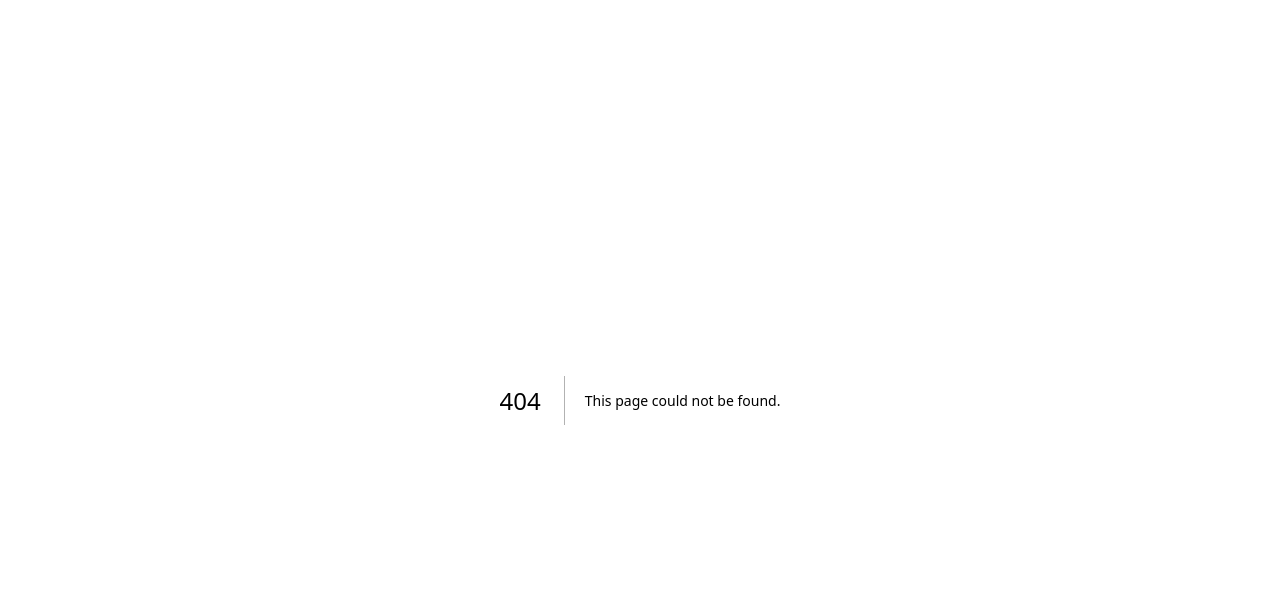
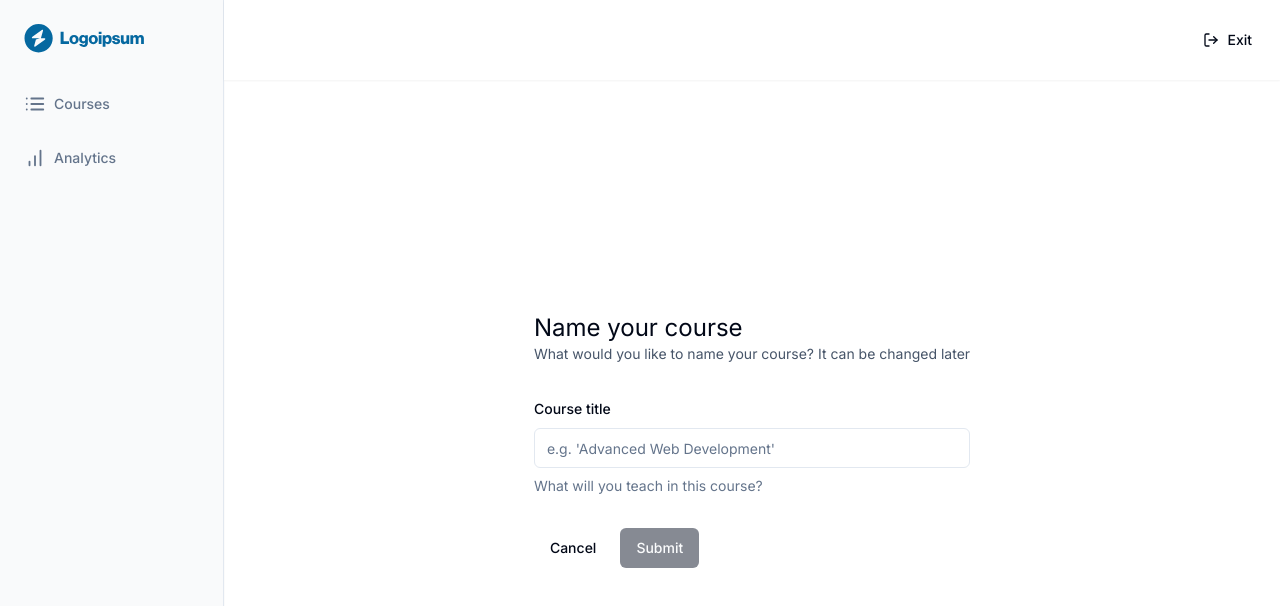
Before and after one commit to petercreams/tutor-app, a Next.js app: page /teacher/create in a window 1280 px wide. Before the commit this address had no page. Shown: the top 606 px of the page. Built offline with nearby package versions, Linux system fonts and the light colour scheme.

Commit message:
feat: init create course frontend

```diff
--- a/app/(dashboard)/(routes)/teacher/courses/page.tsx
+++ b/app/(dashboard)/(routes)/teacher/courses/page.tsx
@@ -1,9 +1,15 @@
-import React from 'react'
+import { Button } from '@/components/ui/button';
+import Link from 'next/link';
+import React from 'react';
 
 function CoursesPage() {
   return (
-    <div>Courses</div>
-  )
+    <div className="p-6">
+      <Link href="/teacher/create">
+        <Button>New Course</Button>
+      </Link>
+    </div>
+  );
 }
 
-export default CoursesPage
+export default CoursesPage;
--- /dev/null
+++ b/app/(dashboard)/(routes)/teacher/create/page.tsx
@@ -0,0 +1,97 @@
+'use client';
+
+import React from 'react';
+import * as z from 'zod';
+import axios from 'axios';
+import {
+  FormControl,
+  FormItem,
+  FormDescription,
+  FormField,
+  FormLabel,
+  FormMessage,
+  Form,
+} from '@/components/ui/form';
+import { Input } from '@/components/ui/input';
+import { useForm } from 'react-hook-form';
+import { zodResolver } from '@hookform/resolvers/zod';
+import Link from 'next/link';
+import { Button } from '@/components/ui/button';
+import { useRouter } from 'next/navigation';
+import toast from 'react-hot-toast';
+
+const formSchema = z.object({
+  title: z.string().min(1, { message: 'Title is required' }),
+});
+
+const CreatePage = () => {
+  const router = useRouter();
+  const form = useForm<z.infer<typeof formSchema>>({
+    resolver: zodResolver(formSchema),
+    defaultValues: {
+      title: '',
+    },
+  });
+
+  const { isSubmitting, isValid } = form.formState;
+
+  const onSubmit = async (values: z.infer<typeof formSchema>) => {
+    try {
+      const response = await axios.post('/api/course', values);
+      router.push(`/teacher/courses/${response.data.id}`);
+      console.log(values);
+    } catch (error) {
+      toast.error('Something went wrong', { position: 'bottom-center' });
+    }
+  };
+
+  return (
+    <div className="flex max-w-5xl mx-auto md:items-center md:justify-center h-full p-6">
+      <div>
+        <h1 className="text-2xl">Name your course</h1>
+        <p className="text-sm text-slate-600">
+          What would you like to name your course? It can be changed later
+        </p>
+        <Form {...form}>
+          <form
+            onSubmit={form.handleSubmit(onSubmit)}
+            className="space-y-8 mt-8"
+          >
+            <FormField
+              control={form.control}
+              name="title"
+              render={({ field }) => (
+                <FormItem>
+                  <FormLabel>Course title</FormLabel>
+                  <FormControl>
+                    <Input
+                      disabled={isSubmitting}
+                      placeholder="e.g. 'Advanced Web Development'"
+                      {...field}
+                    />
+                  </FormControl>
+                  <FormDescription>
+                    What will you teach in this course?
+                  </FormDescription>
+                  <FormMessage />
+                </FormItem>
+              )}
+            />
+            <div className="flex items-center gap-x-2">
+              <Link href="/">
+                <Button variant="ghost" type="submit">
+                  Cancel
+                </Button>
+              </Link>
+              <Button type="submit" disabled={!isValid || isSubmitting}>
+                Submit
+              </Button>
+            </div>
+          </form>
+        </Form>
+      </div>
+    </div>
+  );
+};
+
+export default CreatePage;
--- a/app/layout.tsx
+++ b/app/layout.tsx
@@ -2,6 +2,7 @@
 import type { Metadata } from 'next';
 import { Inter } from 'next/font/google';
 import { ClerkProvider } from '@clerk/nextjs';
+import { ToastProvider } from '@/components/providers/ToastProvider';
 
 const inter = Inter({ subsets: ['latin'] });
 
@@ -18,7 +19,10 @@
   return (
     <ClerkProvider>
       <html lang="en">
-        <body className={inter.className}>{children}</body>
+        <body className={inter.className}>
+          <ToastProvider />
+          {children}
+        </body>
       </html>
     </ClerkProvider>
   );
--- /dev/null
+++ b/components/providers/ToastProvider.tsx
@@ -0,0 +1,10 @@
+'use client';
+
+import React from 'react';
+import { Toaster } from 'react-hot-toast';
+
+const ToastProvider = () => {
+  return <Toaster />;
+};
+
+export { ToastProvider };
--- /dev/null
+++ b/components/ui/form.tsx
@@ -0,0 +1,176 @@
+import * as React from "react"
+import * as LabelPrimitive from "@radix-ui/react-label"
+import { Slot } from "@radix-ui/react-slot"
+import {
+  Controller,
+  ControllerProps,
+  FieldPath,
+  FieldValues,
+  FormProvider,
+  useFormContext,
+} from "react-hook-form"
+
+import { cn } from "@/lib/utils"
+import { Label } from "@/components/ui/label"
+
+const Form = FormProvider
+
+type FormFieldContextValue<
+  TFieldValues extends FieldValues = FieldValues,
+  TName extends FieldPath<TFieldValues> = FieldPath<TFieldValues>
+> = {
+  name: TName
+}
+
+const FormFieldContext = React.createContext<FormFieldContextValue>(
+  {} as FormFieldContextValue
+)
+
+const FormField = <
+  TFieldValues extends FieldValues = FieldValues,
+  TName extends FieldPath<TFieldValues> = FieldPath<TFieldValues>
+>({
+  ...props
+}: ControllerProps<TFieldValues, TName>) => {
+  return (
+    <FormFieldContext.Provider value={{ name: props.name }}>
+      <Controller {...props} />
+    </FormFieldContext.Provider>
+  )
+}
+
+const useFormField = () => {
+  const fieldContext = React.useContext(FormFieldContext)
+  const itemContext = React.useContext(FormItemContext)
+  const { getFieldState, formState } = useFormContext()
+
+  const fieldState = getFieldState(fieldContext.name, formState)
+
+  if (!fieldContext) {
+    throw new Error("useFormField should be used within <FormField>")
+  }
+
+  const { id } = itemContext
+
+  return {
+    id,
+    name: fieldContext.name,
+    formItemId: `${id}-form-item`,
+    formDescriptionId: `${id}-form-item-description`,
+    formMessageId: `${id}-form-item-message`,
+    ...fieldState,
+  }
+}
+
+type FormItemContextValue = {
+  id: string
+}
+
+const FormItemContext = React.createContext<FormItemContextValue>(
+  {} as FormItemContextValue
+)
+
+const FormItem = React.forwardRef<
+  HTMLDivElement,
+  React.HTMLAttributes<HTMLDivElement>
+>(({ className, ...props }, ref) => {
+  const id = React.useId()
+
+  return (
+    <FormItemContext.Provider value={{ id }}>
+      <div ref={ref} className={cn("space-y-2", className)} {...props} />
+    </FormItemContext.Provider>
+  )
+})
+FormItem.displayName = "FormItem"
+
+const FormLabel = React.forwardRef<
+  React.ElementRef<typeof LabelPrimitive.Root>,
+  React.ComponentPropsWithoutRef<typeof LabelPrimitive.Root>
+>(({ className, ...props }, ref) => {
+  const { error, formItemId } = useFormField()
+
+  return (
+    <Label
+      ref={ref}
+      className={cn(error && "text-destructive", className)}
+      htmlFor={formItemId}
+      {...props}
+    />
+  )
+})
+FormLabel.displayName = "FormLabel"
+
+const FormControl = React.forwardRef<
+  React.ElementRef<typeof Slot>,
+  React.ComponentPropsWithoutRef<typeof Slot>
+>(({ ...props }, ref) => {
+  const { error, formItemId, formDescriptionId, formMessageId } = useFormField()
+
+  return (
+    <Slot
+      ref={ref}
+      id={formItemId}
+      aria-describedby={
+        !error
+          ? `${formDescriptionId}`
+          : `${formDescriptionId} ${formMessageId}`
+      }
+      aria-invalid={!!error}
+      {...props}
+    />
+  )
+})
+FormControl.displayName = "FormControl"
+
+const FormDescription = React.forwardRef<
+  HTMLParagraphElement,
+  React.HTMLAttributes<HTMLParagraphElement>
+>(({ className, ...props }, ref) => {
+  const { formDescriptionId } = useFormField()
+
+  return (
+    <p
+      ref={ref}
+      id={formDescriptionId}
+      className={cn("text-sm text-muted-foreground", className)}
+      {...props}
+    />
+  )
+})
+FormDescription.displayName = "FormDescription"
+
+const FormMessage = React.forwardRef<
+  HTMLParagraphElement,
+  React.HTMLAttributes<HTMLParagraphElement>
+>(({ className, children, ...props }, ref) => {
+  const { error, formMessageId } = useFormField()
+  const body = error ? String(error?.message) : children
+
+  if (!body) {
+    return null
+  }
+
+  return (
+    <p
+      ref={ref}
+      id={formMessageId}
+      className={cn("text-sm font-medium text-destructive", className)}
+      {...props}
+    >
+      {body}
+    </p>
+  )
+})
+FormMessage.displayName = "FormMessage"
+
+export {
+  useFormField,
+  Form,
+  FormItem,
+  FormLabel,
+  FormControl,
+  FormDescription,
+  FormMessage,
+  FormField,
+}
--- /dev/null
+++ b/components/ui/input.tsx
@@ -0,0 +1,25 @@
+import * as React from "react"
+
+import { cn } from "@/lib/utils"
+
+export interface InputProps
+  extends React.InputHTMLAttributes<HTMLInputElement> {}
+
+const Input = React.forwardRef<HTMLInputElement, InputProps>(
+  ({ className, type, ...props }, ref) => {
+    return (
+      <input
+        type={type}
+        className={cn(
+          "flex h-10 w-full rounded-md border border-input bg-background px-3 py-2 text-sm ring-offset-background file:border-0 file:bg-transparent file:text-sm file:font-medium placeholder:text-muted-foreground focus-visible:outline-none focus-visible:ring-2 focus-visible:ring-ring focus-visible:ring-offset-2 disabled:cursor-not-allowed disabled:opacity-50",
+          className
+        )}
+        ref={ref}
+        {...props}
+      />
+    )
+  }
+)
+Input.displayName = "Input"
+
+export { Input }
--- /dev/null
+++ b/components/ui/label.tsx
@@ -0,0 +1,26 @@
+"use client"
+
+import * as React from "react"
+import * as LabelPrimitive from "@radix-ui/react-label"
+import { cva, type VariantProps } from "class-variance-authority"
+
+import { cn } from "@/lib/utils"
+
+const labelVariants = cva(
+  "text-sm font-medium leading-none peer-disabled:cursor-not-allowed peer-disabled:opacity-70"
+)
+
+const Label = React.forwardRef<
+  React.ElementRef<typeof LabelPrimitive.Root>,
+  React.ComponentPropsWithoutRef<typeof LabelPrimitive.Root> &
+    VariantProps<typeof labelVariants>
+>(({ className, ...props }, ref) => (
+  <LabelPrimitive.Root
+    ref={ref}
+    className={cn(labelVariants(), className)}
+    {...props}
+  />
+))
+Label.displayName = LabelPrimitive.Root.displayName
+
+export { Label }
```
Also changed, not shown: package.json (+7 -1 lines), 1 other file (tests, documents, lock files or other folders).
